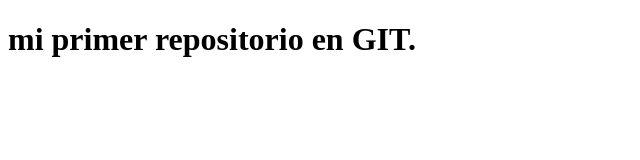
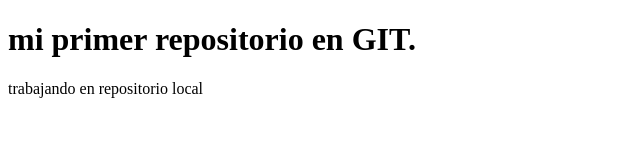
Before and after one commit to Francisco-code81/mi-primer-repositorio, a plain HTML site: page index.html in a window 1280 px wide. Shown: the whole page, without its empty margins (0-640 px from the left). Drawn offline with Linux system fonts and the light colour scheme.

Commit message:
actualizo info

```diff
--- a/index.html
+++ b/index.html
@@ -8,5 +8,6 @@
 </head>
 <body>
     <h1>mi primer repositorio en GIT.</h1>
+    <p>trabajando en repositorio local</p>
 </body>
 </html>
```
